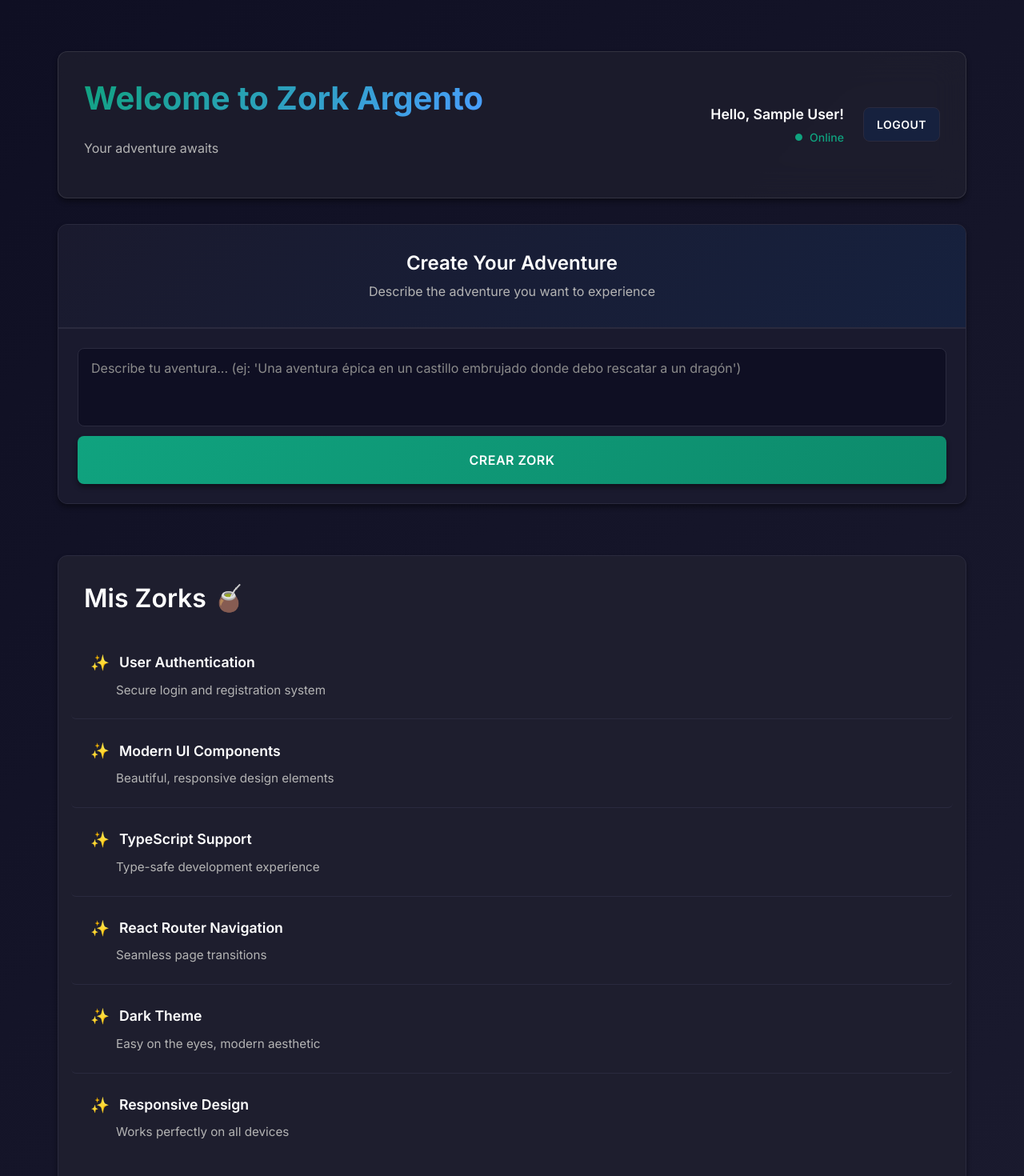
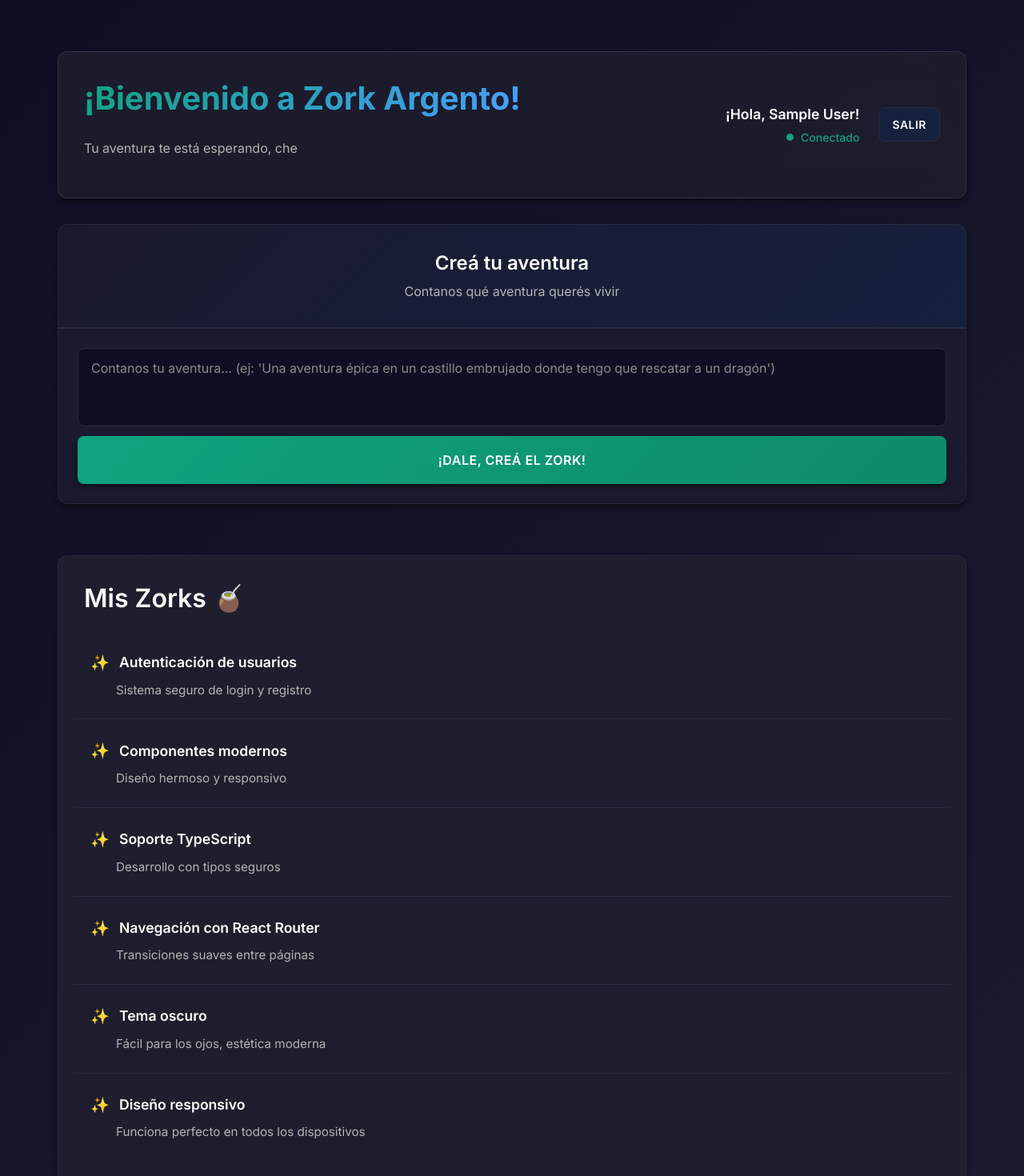
Before and after one commit to CaseresMaxi/zork-argento, a React (Vite) app: page /home in a window 1280 px wide. Shown: the top 1470 px of the page at 80% size. Built offline with nearby package versions, Linux system fonts and the light colour scheme; no server answers; sample sign-in values are in the browser's storage.

Commit message:
Refactor authentication and validation messages for a more casual tone. Updated error messages in AuthContext, validation schemas, and UI text in Login, Signup, and Home screens to enhance user experience with friendly language.

```diff
--- a/src/contexts/AuthContext.tsx
+++ b/src/contexts/AuthContext.tsx
@@ -71,10 +71,10 @@ export const AuthProvider: React.FC<{ children: React.ReactNode }> = ({ children
       setAuthState(prev => ({ ...prev, isLoading: true }));
       await signInWithEmailAndPassword(auth, credentials.email, credentials.password);
       return { success: true };
-    } catch (error: unknown) {
+    } catch {
       setAuthState(prev => ({ ...prev, isLoading: false }));
 
-      const validationError = createValidationError('password', 'Credenciales incorrectas. Verifica tu email y contraseña');
+      const validationError = createValidationError('password', 'Che, esas credenciales no están bien. Fijate el email y la contraseña');
 
       throw validationError;
     }
@@ -85,30 +85,30 @@ export const AuthProvider: React.FC<{ children: React.ReactNode }> = ({ children
       setAuthState(prev => ({ ...prev, isLoading: true }));
       await createUserWithEmailAndPassword(auth, credentials.email, credentials.password);
       return { success: true };
-    } catch (error: any) {
+    } catch (error: unknown) {
       setAuthState(prev => ({ ...prev, isLoading: false }));
 
       // Map Firebase errors to Yup validation errors
       let validationError: ValidationError;
 
-      switch (error.code) {
+      switch ((error as { code?: string }).code) {
         case 'auth/email-already-in-use':
-          validationError = createValidationError('email', 'Ya existe una cuenta con este correo electrónico');
+          validationError = createValidationError('email', 'Che, ya hay una cuenta con ese email');
           break;
         case 'auth/invalid-email':
-          validationError = createValidationError('email', 'El correo electrónico no es válido');
+          validationError = createValidationError('email', 'Ese email no parece válido, eh');
           break;
         case 'auth/weak-password':
-          validationError = createValidationError('password', 'La contraseña es muy débil. Debe tener al menos 6 caracteres');
+          validationError = createValidationError('password', 'La contraseña está muy débil. Tiene que tener al menos 6 caracteres');
           break;
         case 'auth/operation-not-allowed':
           validationError = createValidationError('email', 'El registro con email no está habilitado');
           break;
         case 'auth/network-request-failed':
-          validationError = createValidationError('email', 'Error de conexión. Verifica tu internet');
+          validationError = createValidationError('email', 'Error de conexión. Fijate tu internet, che');
           break;
         default:
-          validationError = createValidationError('email', 'Error al crear la cuenta. Intenta de nuevo');
+          validationError = createValidationError('email', 'Error al crear la cuenta. Probá de nuevo, dale');
       }
 
       throw validationError;
--- a/src/schemas/validation.ts
+++ b/src/schemas/validation.ts
@@ -3,29 +3,29 @@ import * as yup from 'yup';
 export const loginSchema = yup.object({
   email: yup
     .string()
-    .required('El email es requerido')
-    .email('Debe ser un email válido'),
+    .required('Che, poné tu email')
+    .email('Ese email no parece válido, dale'),
   password: yup
     .string()
-    .required('La contraseña es requerida')
+    .required('La contraseña también, eh')
 });
 
 export const signupSchema = yup.object({
   name: yup
     .string()
-    .required('El nombre es requerido')
-    .min(2, 'El nombre debe tener al menos 2 caracteres'),
+    .required('Dale, contanos cómo te llamás')
+    .min(2, 'El nombre tiene que tener al menos 2 letras, che'),
   email: yup
     .string()
-    .required('El email es requerido')
-    .email('Debe ser un email válido'),
+    .required('El email también, dale')
+    .email('Ese email no parece válido, eh'),
   password: yup
     .string()
-    .required('La contraseña es requerida')
-    .min(6, 'La contraseña debe tener al menos 6 caracteres')
+    .required('Una contraseña copada, por favor')
+    .min(6, 'La contraseña tiene que tener al menos 6 caracteres')
     .matches(
       /^(?=.*[a-z])(?=.*[A-Z])(?=.*\d)/,
-      'La contraseña debe contener al menos una mayúscula, una minúscula y un número'
+      'La contraseña tiene que tener al menos una mayúscula, una minúscula y un número, che'
     )
 });
 
--- a/src/screens/Home/HomeScreen.tsx
+++ b/src/screens/Home/HomeScreen.tsx
@@ -38,16 +38,16 @@ const HomeScreen: React.FC = () => {
     <div className="home-screen">
       <header className="home-header glass-effect">
         <div>
-          <h1 className="gradient-text">Welcome to Zork Argento</h1>
-          <p className="text-secondary">Your adventure awaits</p>
+          <h1 className="gradient-text">¡Bienvenido a Zork Argento!</h1>
+          <p className="text-secondary">Tu aventura te está esperando, che</p>
         </div>
         <div className="user-info">
           <div className="user-details">
-            <span className="user-greeting">Hello, {user?.name}!</span>
-            <span className="user-status">Online</span>
+            <span className="user-greeting">¡Hola, {user?.name}!</span>
+            <span className="user-status">Conectado</span>
           </div>
           <Button onClick={handleLogout} variant="secondary" size="sm" fullWidth={false}>
-            Logout
+            Salir
           </Button>
         </div>
       </header>
@@ -56,8 +56,8 @@ const HomeScreen: React.FC = () => {
 
         <div className="chat-interface">
           <div className="chat-header">
-            <h2>Create Your Adventure</h2>
-            <p className="text-secondary">Describe the adventure you want to experience</p>
+            <h2>Creá tu aventura</h2>
+            <p className="text-secondary">Contanos qué aventura querés vivir</p>
           </div>
 
           <div className="chat-container">
@@ -67,7 +67,7 @@ const HomeScreen: React.FC = () => {
               <div className="chat-input-wrapper">
                 <textarea
                   className="chat-input"
-                  placeholder="Describe tu aventura... (ej: 'Una aventura épica en un castillo embrujado donde debo rescatar a un dragón')"
+                  placeholder="Contanos tu aventura... (ej: 'Una aventura épica en un castillo embrujado donde tengo que rescatar a un dragón')"
                   value={prompt}
                   onChange={(e) => setPrompt(e.target.value)}
                   onKeyPress={handleKeyPress}
@@ -81,7 +81,7 @@ const HomeScreen: React.FC = () => {
                   className="send-button"
                   variant="primary"
                 >
-                Crear Zork
+                ¡Dale, creá el Zork!
                 </Button>
               </div>
             </div>
@@ -92,28 +92,28 @@ const HomeScreen: React.FC = () => {
           <h2>Mis Zorks 🧉</h2>
           <ul>
             <li>
-              <strong>User Authentication</strong>
-              <span>Secure login and registration system</span>
+              <strong>Autenticación de usuarios</strong>
+              <span>Sistema seguro de login y registro</span>
             </li>
             <li>
-              <strong>Modern UI Components</strong>
-              <span>Beautiful, responsive design elements</span>
+              <strong>Componentes modernos</strong>
+              <span>Diseño hermoso y responsivo</span>
             </li>
             <li>
-              <strong>TypeScript Support</strong>
-              <span>Type-safe development experience</span>
+              <strong>Soporte TypeScript</strong>
+              <span>Desarrollo con tipos seguros</span>
             </li>
             <li>
-              <strong>React Router Navigation</strong>
-              <span>Seamless page transitions</span>
+              <strong>Navegación con React Router</strong>
+              <span>Transiciones suaves entre páginas</span>
             </li>
             <li>
-              <strong>Dark Theme</strong>
-              <span>Easy on the eyes, modern aesthetic</span>
+              <strong>Tema oscuro</strong>
+              <span>Fácil para los ojos, estética moderna</span>
             </li>
             <li>
-              <strong>Responsive Design</strong>
-              <span>Works perfectly on all devices</span>
+              <strong>Diseño responsivo</strong>
+              <span>Funciona perfecto en todos los dispositivos</span>
             </li>
           </ul>
         </div>
--- a/src/screens/Login/LoginScreen.tsx
+++ b/src/screens/Login/LoginScreen.tsx
@@ -16,16 +16,16 @@ const LoginScreen: React.FC = () => {
   return (
     <div className="login-screen glass-effect">
       <div className="text-center mb-6">
-        <h1 className="gradient-text">Welcome Back</h1>
-        <p className="text-secondary">Sign in to your account</p>
+        <h1 className="gradient-text">¡Che, volviste!</h1>
+        <p className="text-secondary">Entrá a tu cuenta, dale</p>
       </div>
 
       <form onSubmit={onSubmit} className="space-y-4">
         <FormField
           name="email"
           type="email"
-          label="Email Address"
-          placeholder="Enter your email"
+          label="Email"
+          placeholder="Poné tu email acá"
           icon="📧"
           error={errors.email}
           register={register}
@@ -34,8 +34,8 @@ const LoginScreen: React.FC = () => {
         <FormField
           name="password"
           type="password"
-          label="Password"
-          placeholder="Enter your password"
+          label="Contraseña"
+          placeholder="Tu contraseña, por favor"
           icon="🔒"
           error={errors.password}
           register={register}
@@ -46,13 +46,13 @@ const LoginScreen: React.FC = () => {
           disabled={isLoading || isSubmitting}
           size="lg"
         >
-          {isLoading || isSubmitting ? 'Signing In...' : 'Sign In'}
+          {isLoading || isSubmitting ? 'Entrando...' : 'Entrar'}
         </Button>
       </form>
 
       <div className="form-links">
         <p>
-          Don't have an account? <Link to="/signup">Create one here</Link>
+          ¿No tenés cuenta? <Link to="/signup">Creá una acá</Link>
         </p>
       </div>
     </div>
--- a/src/screens/Login/SignupScreen.tsx
+++ b/src/screens/Login/SignupScreen.tsx
@@ -15,16 +15,16 @@ const SignupScreen: React.FC = () => {
   return (
     <div className="signup-screen glass-effect">
       <div className="text-center mb-6">
-        <h1 className="gradient-text">Create Account</h1>
-        <p className="text-secondary">Join us and start your journey</p>
+        <h1 className="gradient-text">¡Dale, sumate!</h1>
+        <p className="text-secondary">Creá tu cuenta y empezá la aventura</p>
       </div>
 
       <form onSubmit={onSubmit} className="space-y-4">
         <FormField
           name="name"
           type="text"
-          label="Full Name"
-          placeholder="Enter your full name"
+          label="Nombre completo"
+          placeholder="Cómo te llamás vos"
           icon="👤"
           error={errors.name}
           register={register}
@@ -33,8 +33,8 @@ const SignupScreen: React.FC = () => {
         <FormField
           name="email"
           type="email"
-          label="Email Address"
-          placeholder="Enter your email"
+          label="Email"
+          placeholder="Tu email, dale"
           icon="📧"
           error={errors.email}
           register={register}
@@ -43,8 +43,8 @@ const SignupScreen: React.FC = () => {
         <FormField
           name="password"
           type="password"
-          label="Password"
-          placeholder="Create a strong password"
+          label="Contraseña"
+          placeholder="Una contraseña copada, eh"
           icon="🔒"
           error={errors.password}
           register={register}
@@ -55,13 +55,13 @@ const SignupScreen: React.FC = () => {
           disabled={isLoading || isSubmitting}
           size="lg"
         >
-          {isLoading || isSubmitting ? 'Creating Account...' : 'Create Account'}
+          {isLoading || isSubmitting ? 'Creando cuenta...' : 'Crear cuenta'}
         </Button>
       </form>
 
       <div className="form-links">
         <p>
-          Already have an account? <Link to="/login">Sign in here</Link>
+          ¿Ya tenés cuenta? <Link to="/login">Entrá acá</Link>
         </p>
       </div>
     </div>
```
